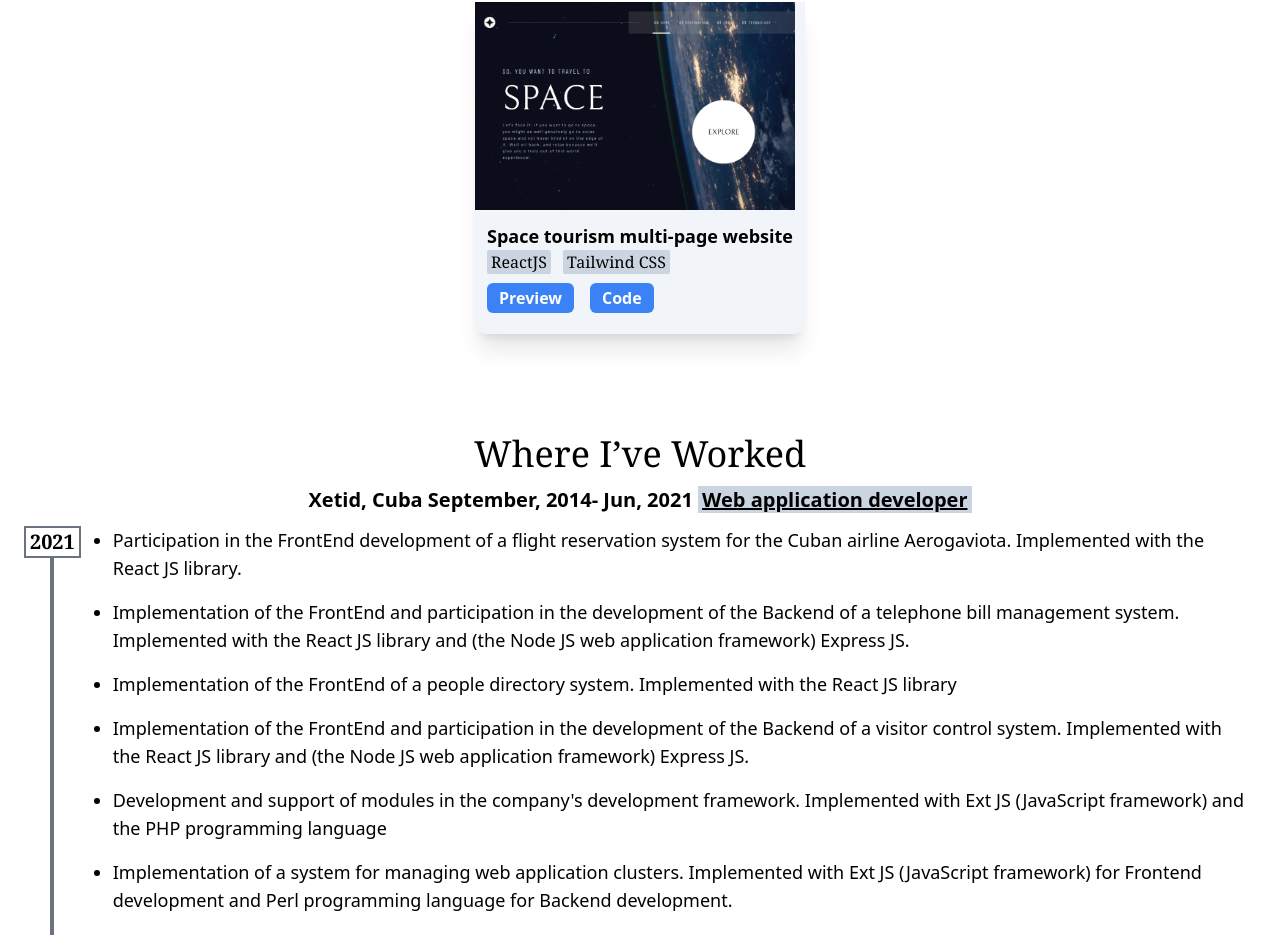
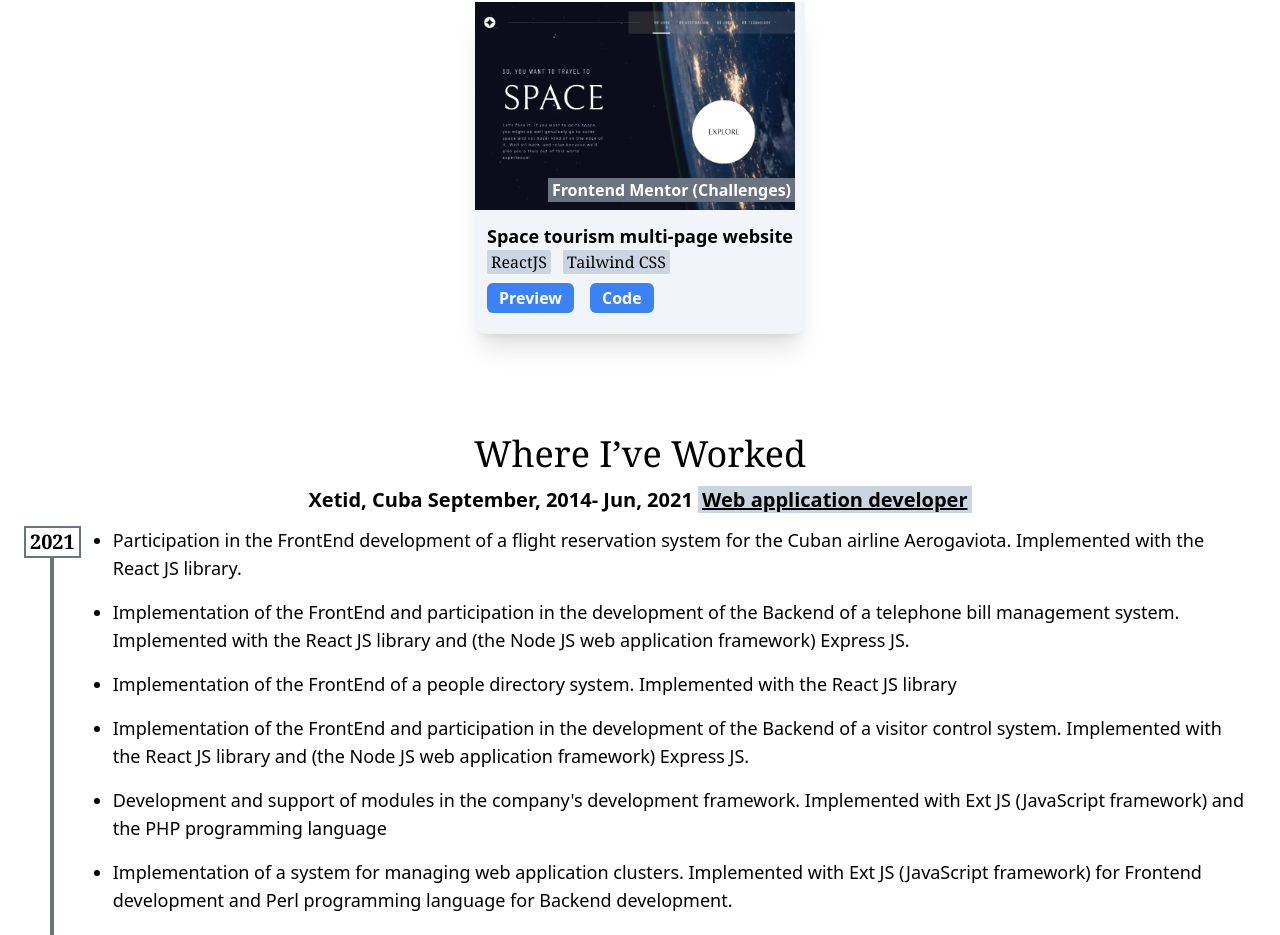
Before and after one commit to adonisfr/portfolio, a Next.js app: page / in a window 1280 px wide. Shown: the part 1702-2637 px from the top of the page. Built offline with nearby package versions, Linux system fonts and the light colour scheme.

Commit message:
updated project list

```diff
--- a/components/projects/btn.js
+++ b/components/projects/btn.js
@@ -3,7 +3,10 @@ import Link from "next/link";
 export default function Btn({ text, href = "" }) {
   return (
     <Link href={href}>
-      <a className="bg-blue-500 hover:bg-blue-400 px-3 py-1 rounded-md text-white font-semibold">
+      <a
+        target="_blank"
+        className="bg-blue-500 hover:bg-blue-400 px-3 py-1 rounded-md text-white font-semibold"
+      >
         {text}
       </a>
     </Link>
--- a/components/projects/cardProject.js
+++ b/components/projects/cardProject.js
@@ -1,11 +1,29 @@
 import Image from "next/image";
+import Link from "next/link";
 import Btn from "./btn";
 
-export default function CardProject({ picture, name, code, preview, tags }) {
+export default function CardProject({
+  picture,
+  name,
+  code,
+  preview,
+  tags,
+  company,
+  link,
+}) {
   return (
     <div className="flex flex-col bg-slate-100 pb-4 gap-1 rounded-b-xl shadow-xl">
       <div className="relative w-80 h-52 bg-red-400">
         <Image src={picture} alt="picture" layout="fill" />
+        <div className="absolute bottom-2 right-0 bg-gray-500 font-semibold text-white px-1">
+          {link ? (
+            <Link href={link}>
+              <a target="_blank">{company}</a>
+            </Link>
+          ) : (
+            company
+          )}
+        </div>
       </div>
       <div className="px-3 py-2">
         <div className="pb-3">
--- a/components/projects/projects.js
+++ b/components/projects/projects.js
@@ -15,7 +15,10 @@ export default function Projects() {
               name={p.name}
               tags={p.tags}
               code={p.code}
+              preview={p.preview}
               picture={p.image}
+              company={p.company}
+              link={p.link}
             />
           </div>
         ))}
--- a/components/projects/projects.json
+++ b/components/projects/projects.json
@@ -1,9 +1,11 @@
 [
     {
         "name":"Space tourism multi-page website",
-        "code":"",
-        "preview":"",
+        "code":"https://github.com/adonisfr/space_tourism",
+        "preview":"https://space-tourism-azure.vercel.app/",
         "tags":["ReactJS", "Tailwind CSS"],
-        "image":"/images/Space-tourism-challenge-solution.png"
+        "image":"/images/Space-tourism-challenge-solution.png",
+        "company":"Frontend Mentor (Challenges)",
+        "link":"https://www.frontendmentor.io/profile/adonisfr"
     }
 ]
```
